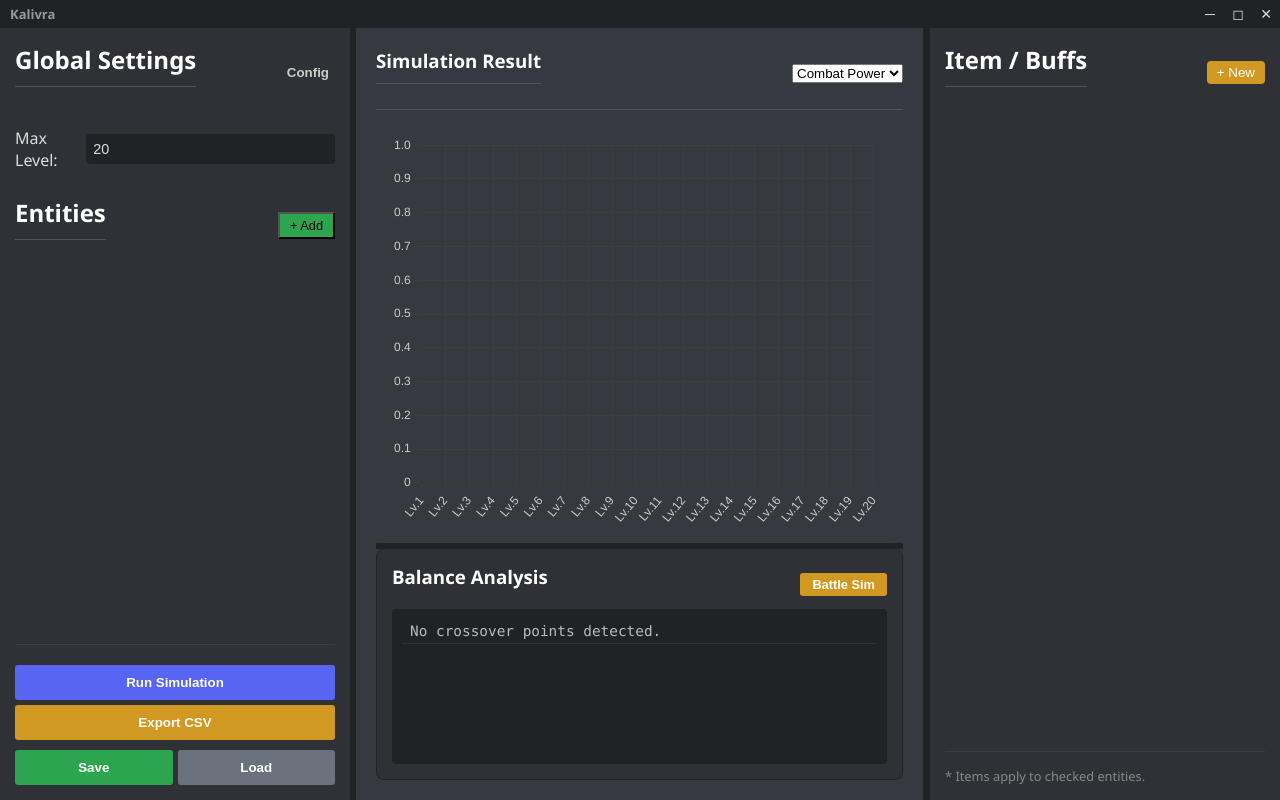
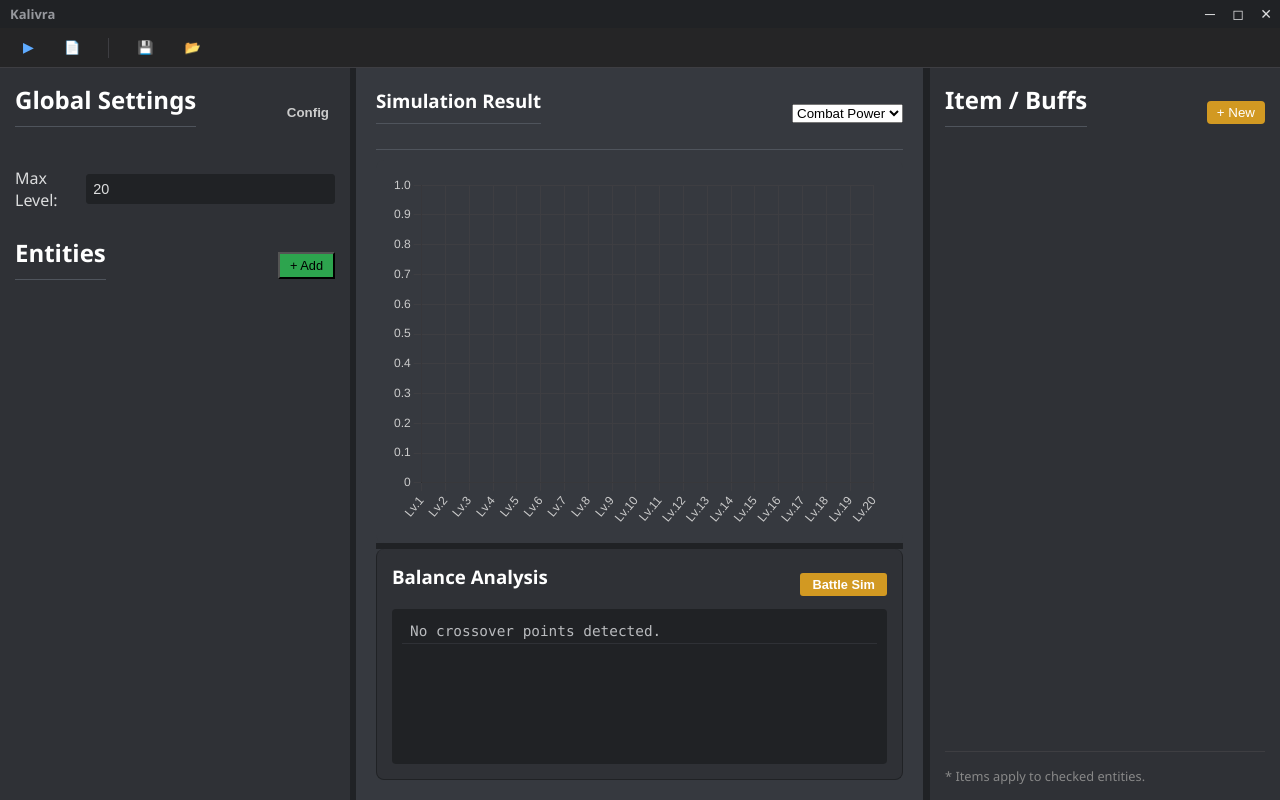
Before and after one commit to DevBawky/Kalivra, an Electron app: page index.html in a window 1280 px wide. Drawn offline with nearby package versions, Linux system fonts and the light colour scheme; no server answers.

Commit message:
[Feat] 네비게이션 바 생성

```diff
--- a/css/base.css
+++ b/css/base.css
@@ -30,3 +30,51 @@ body.resizing-v { cursor: row-resize; user-select: none; }
 .main-content { flex: 1; padding: 20px; display: flex; flex-direction: column; background-color: #36393f; overflow: hidden; min-width: 0; }
 h2, h3, h4 { margin-top: 0; color: #ffffff; }
 h2, h3 { border-bottom: 1px solid #4f545c; padding-bottom: 10px; margin-bottom: 15px; }
+
+.top-toolbar {
+    display: flex;
+    align-items: center;
+    gap: 10px;
+    height: 40px;
+    background-color: #252526; /* 어두운 회색 배경 */
+    border-bottom: 1px solid #3e3e42;
+    padding: 0 10px;
+    box-sizing: border-box;
+}
+
+.toolbar-group {
+    display: flex;
+    gap: 5px;
+}
+
+.toolbar-divider {
+    width: 1px;
+    height: 20px;
+    background-color: #3e3e42;
+    margin: 0 5px;
+}
+
+.tool-btn {
+    display: flex;
+    align-items: center;
+    gap: 6px;
+    height: 28px;
+    padding: 0 12px;
+    border: 1px solid transparent;
+    border-radius: 4px;
+    background-color: transparent;
+    color: #cccccc;
+    font-size: 13px;
+    cursor: pointer;
+    transition: all 0.2s;
+}
+
+.tool-btn:hover {
+    background-color: #3e3e42;
+    color: white;
+}
+
+/* 특정 버튼 강조 색상 (옵션) */
+.tool-btn.primary { color: #5fabff; font-weight: bold; }
+.tool-btn.warning { color: #d29922; }
+.tool-btn.success { color: #2da44e; }
--- a/index.html
+++ b/index.html
@@ -20,6 +20,28 @@
         </div>
     </div>
 
+    <div class="top-toolbar">
+        <div class="toolbar-group">
+            <button id="calcBtn" class="tool-btn primary">
+                <span>▶</span>
+            </button>
+            <button id="exportBtn" class="tool-btn warning">
+                <span>📄</span>
+            </button>
+        </div>
+
+        <div class="toolbar-divider"></div>
+
+        <div class="toolbar-group">
+            <button id="saveBtn" class="tool-btn success">
+                <span>💾</span>
+            </button>
+            <button id="loadBtn" class="tool-btn secondary">
+                <span>📂</span>
+            </button>
+        </div>
+    </div>
+
     <div class="app-container">
         <div class="sidebar" id="leftSidebar">
             <div style="display: flex; justify-content: space-between; align-items: center; margin-bottom: 15px;">
@@ -39,15 +61,7 @@
 
             <div id="entityContainer"></div>
 
-            <div style="margin-top: auto; border-top: 1px solid #3e3e42; padding-top: 15px;">
-                <button class="btn" id="calcBtn">Run Simulation</button>
-                <button class="btn" id="exportBtn" style="background-color: #d29922;">Export CSV</button>
-                <div style="display: flex; gap: 5px; margin-top: 5px;">
-                    <button class="btn" id="saveBtn" style="background-color: #2da44e;">Save</button>
-                    <button class="btn" id="loadBtn" style="background-color: #6a737d;">Load</button>
-                </div>
             </div>
-        </div>
 
         <div class="resizer" id="resizerLeft"></div>
 
```
